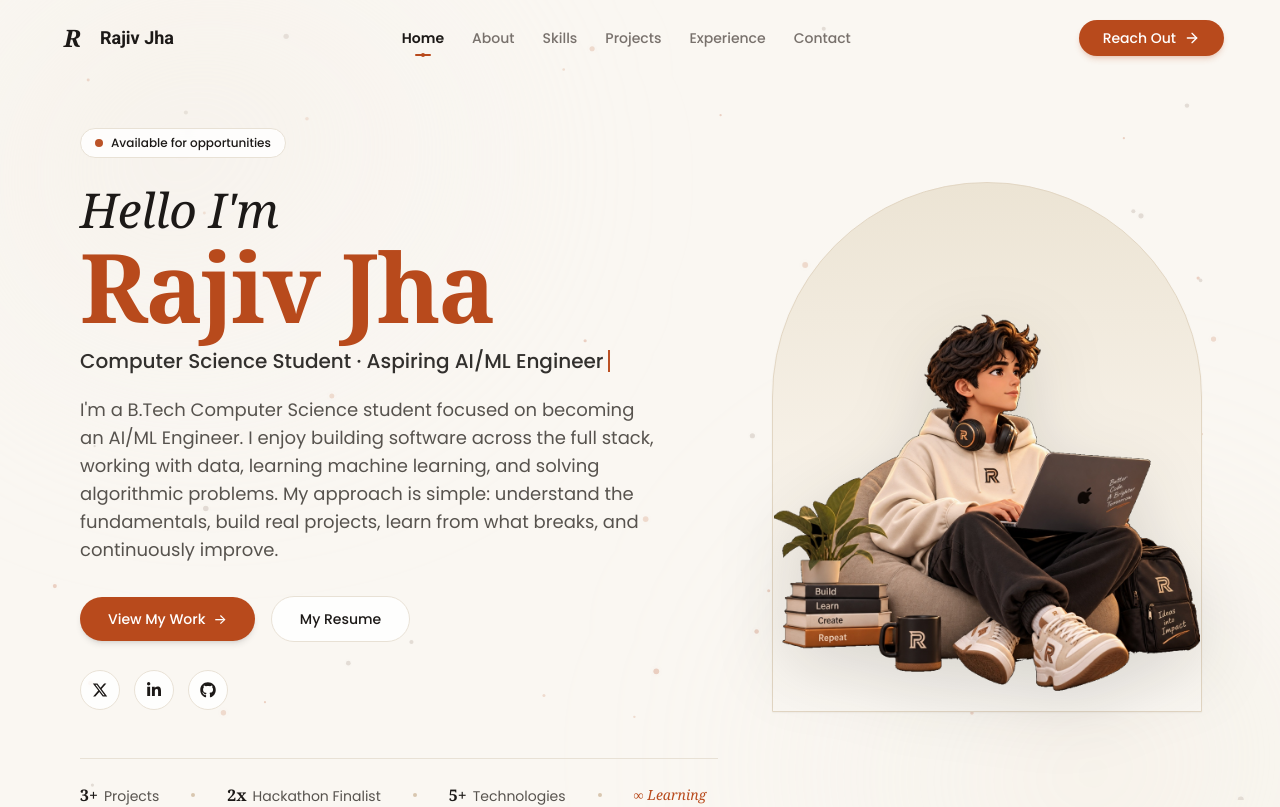
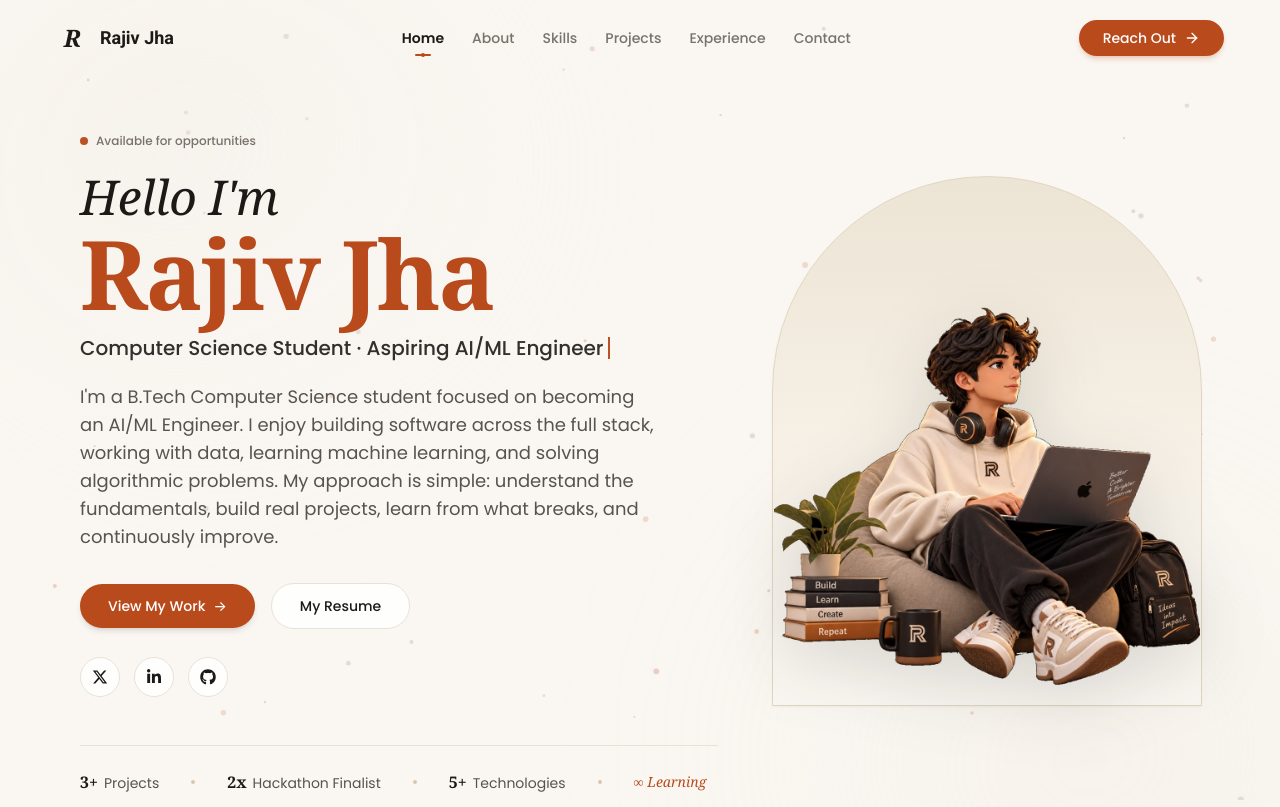
Before and after one commit to jharajiv315/Portfolio, a React (Vite) app in the folder frontend/: page / in a window 1280 px wide. Shown: the top 807 px of the page. Built offline with nearby package versions, Linux system fonts and the light colour scheme; no server answers.

Commit message:
style(frontend): remove boxed pill wrapper from home status indicator

```diff
--- a/frontend/src/sections/home.jsx
+++ b/frontend/src/sections/home.jsx
@@ -152,9 +152,9 @@ export default function Home({ user }) {
               xl:w-[60%]
             "
           >
-            {/* STATUS PILL */}
+            {/* STATUS INDICATOR */}
             <motion.div
-              className="inline-flex items-center gap-2 px-3.5 py-1.5 rounded-full bg-white/80 border border-[#E8E1D5] shadow-xs text-xs font-medium text-[#1C1917] mb-5 backdrop-blur-sm"
+              className="inline-flex items-center gap-2 text-xs font-medium text-[#78716C] mb-4"
               initial={{ opacity: 0, y: 15 }}
               animate={{ opacity: 1, y: 0 }}
               transition={{ duration: 0.6 }}
```
